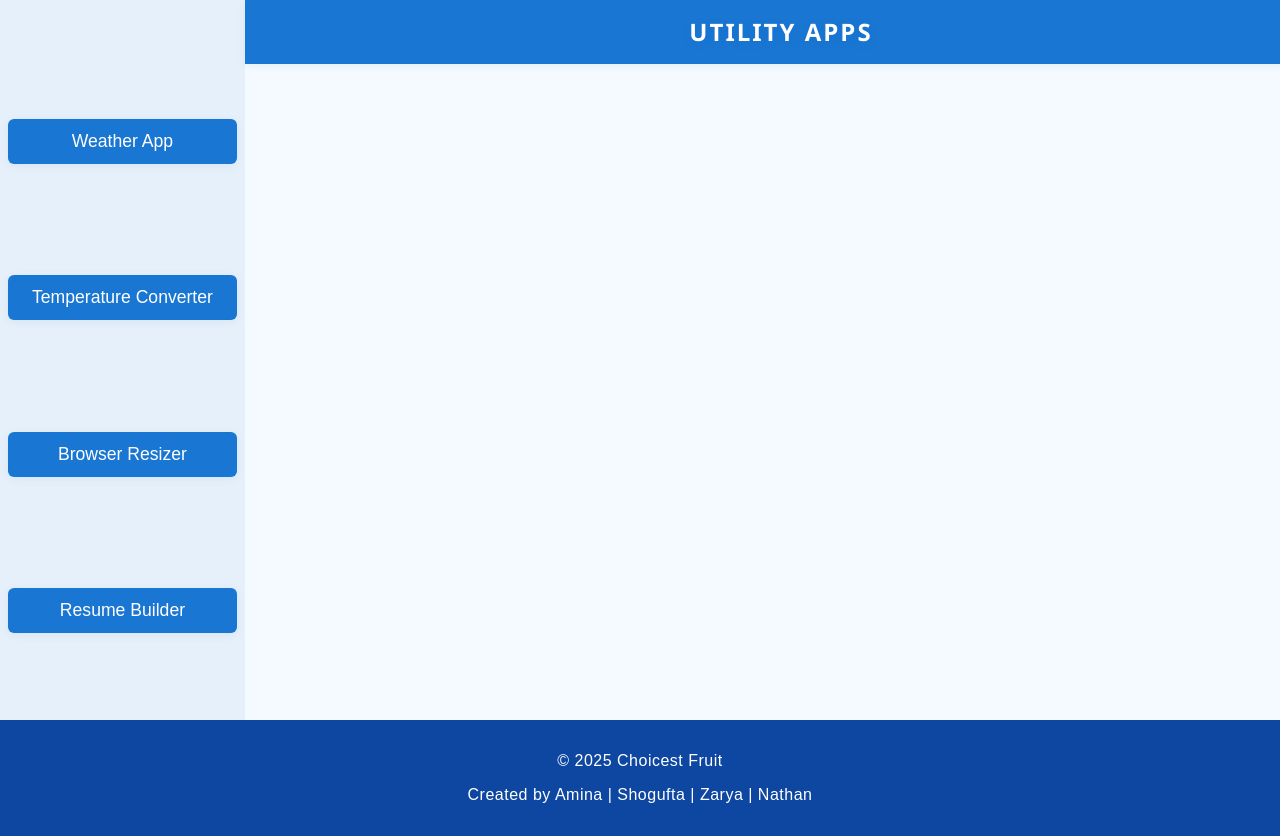
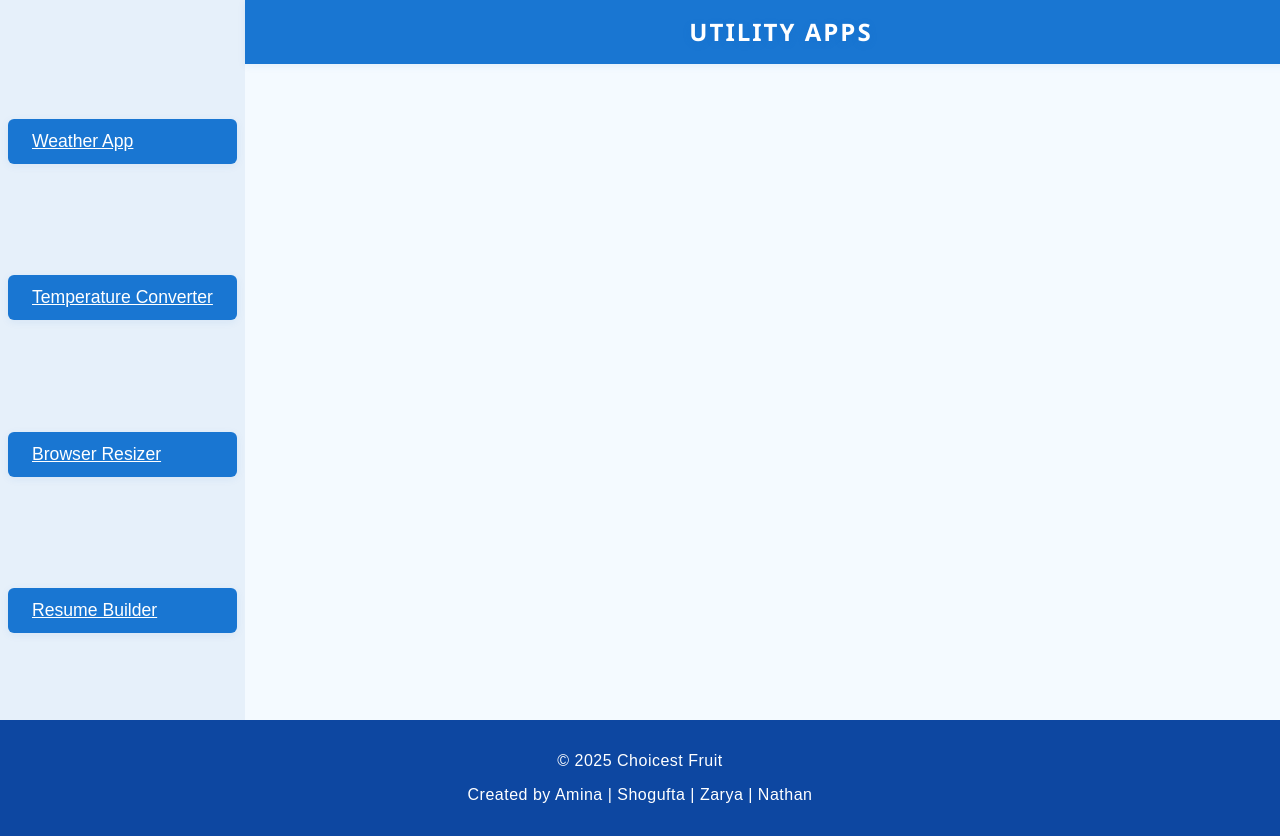
Before and after one commit to utilityappsorg/Utility-Apps, a plain HTML site: page index.html in a window 1280 px wide. Drawn offline with Linux system fonts and the light colour scheme.

Commit message:
fix: changed buttons to a

```diff
--- a/index.html
+++ b/index.html
@@ -11,10 +11,10 @@
     <div class="container">
         <section class="sidebar">
             <div class="sidebar-nav">
-                <button class="sidebar-btn" href="https://utilityappsorg.github.io/weather-app/">Weather App</button>
-                <button class="sidebar-btn" href="https://utilityappsorg.github.io/temperature-converter/">Temperature Converter</button>
-                <button class="sidebar-btn" href="https://utilityappsorg.github.io/Image-Resizer/">Browser Resizer</button>
-                <button class="sidebar-btn" href="https://utilityappsorg.github.io/resume-builder/">Resume Builder</button>
+                <a class="sidebar-btn" href="https://utilityappsorg.github.io/weather-app/">Weather App</a>
+                <a class="sidebar-btn" href="https://utilityappsorg.github.io/temperature-converter/">Temperature Converter</a>
+                <a class="sidebar-btn" href="https://utilityappsorg.github.io/Image-Resizer/">Browser Resizer</a>
+                <a class="sidebar-btn" href="https://utilityappsorg.github.io/resume-builder/">Resume Builder</a>
             </div>
         </section>
         <section class="main">
--- a/style.css
+++ b/style.css
@@ -26,7 +26,7 @@ body {
     margin-top: 2rem;
 }
 
-.sidebar-btn {
+.sidebar a{
     background: #1976d2;
     color: #fff;
     border: none;
@@ -153,7 +153,7 @@ h1, h2 {
         -webkit-overflow-scrolling: touch;
         padding-bottom: 0.5rem;
     }
-    .sidebar-btn {
+    .sidebar a {
         flex: 0 0 70vw;
         margin: 0.25rem 0.25rem;
         font-size: 1rem;
```
